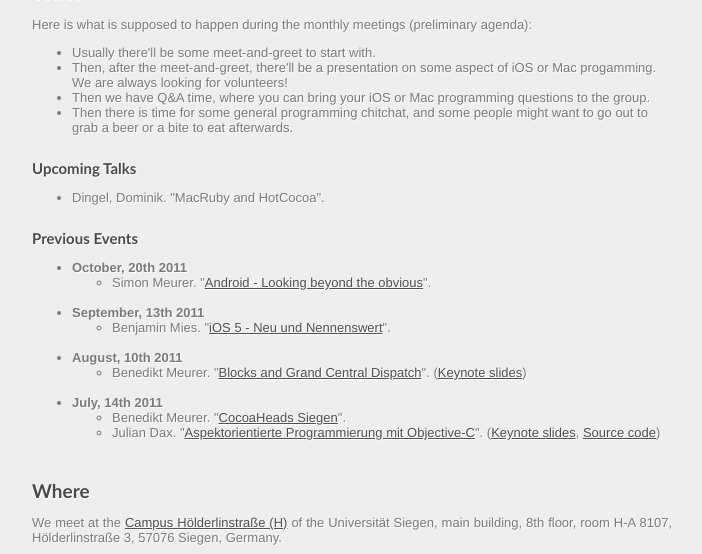
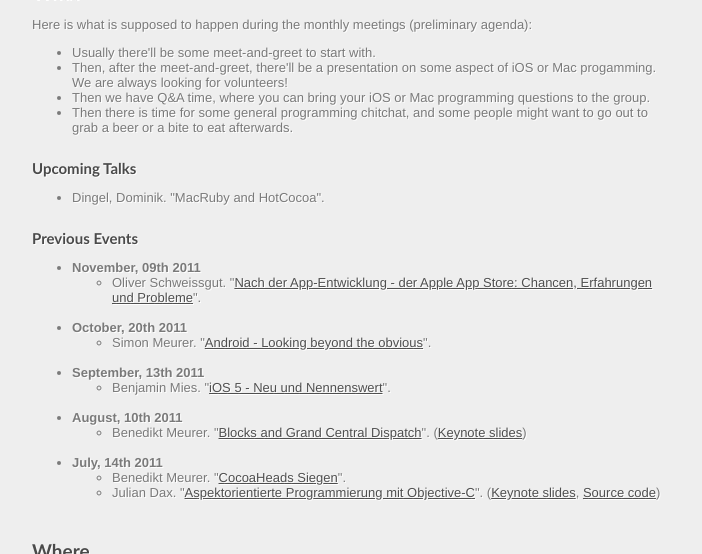
Before and after one commit to bmeurer/cocoaheads.informatik.uni-siegen.de, a Jekyll site: the page built from index.html, in a window 1280 px wide and 900 px high, scrolled down 967 px, cut to the strip 0-554 px from the top of the window. Shown: the whole strip, without its empty margins (118-820 px from the left). Built offline with Jekyll 4.4.1, drawn with Linux system fonts in a browser that asks for light colours; nearby versions of some CDN libraries; Markdown is read by kramdown in place of the engine named in the settings.

Commit message:
AppStore slides.

```diff
--- a/index.html
+++ b/index.html
@@ -107,6 +107,17 @@
 <p>
   <ul>
     <li>
+      <strong id="2011-11-09">November, 09th 2011</strong>
+      <ul>
+        <li>
+          Oliver Schweissgut.
+          &quot;<a href="/files/2011-11-09-oliver-schweissgut-appstore.pdf">Nach der App-Entwicklung - der Apple App Store: Chancen, Erfahrungen und Probleme</a>&quot;.
+        </li>
+      </ul>
+      <br />
+    </li>
+
+    <li>
       <strong id="2011-10-20">October, 20th 2011</strong>
       <ul>
         <li>
```
Also changed, not shown: 1 other file.
